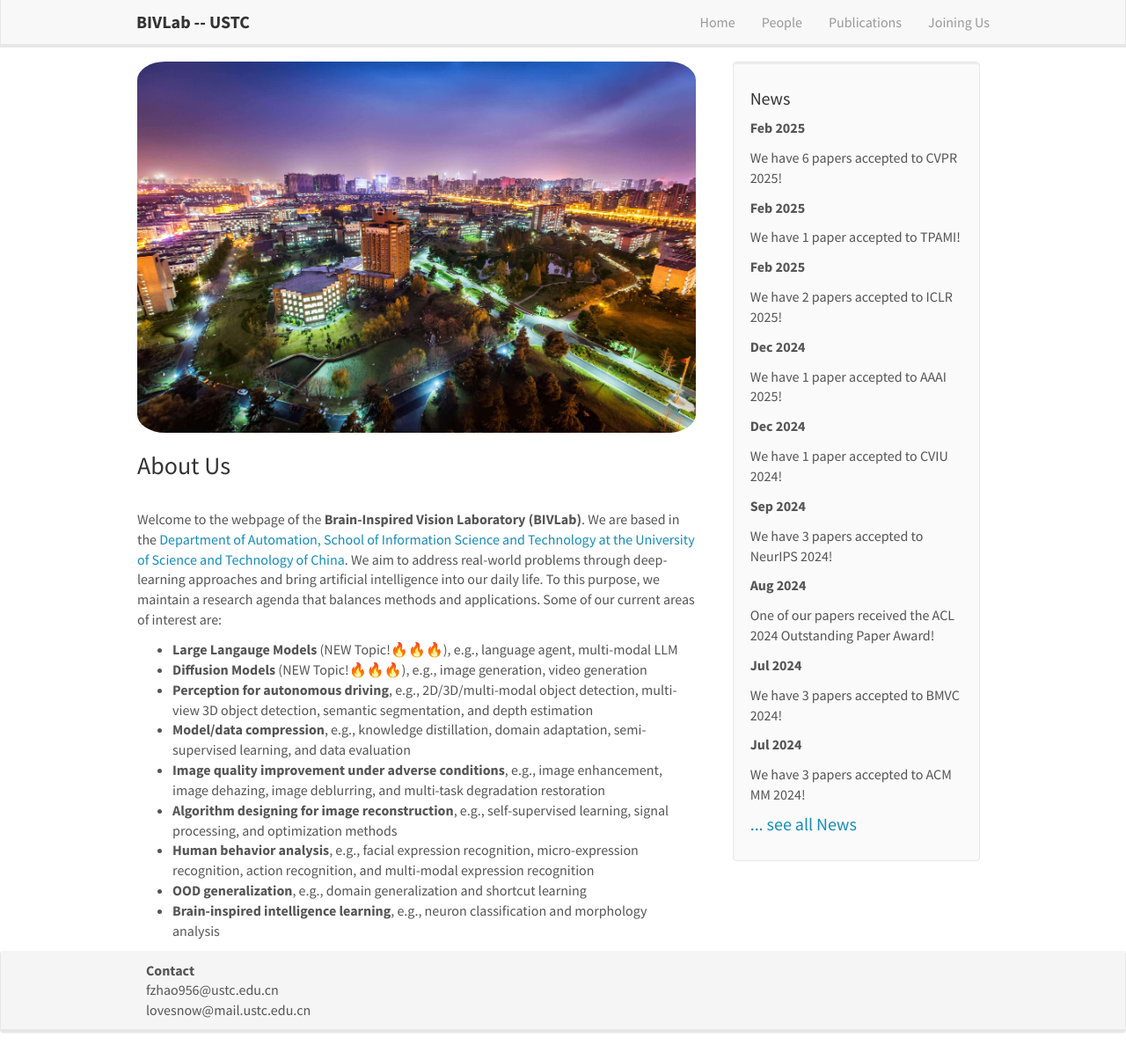
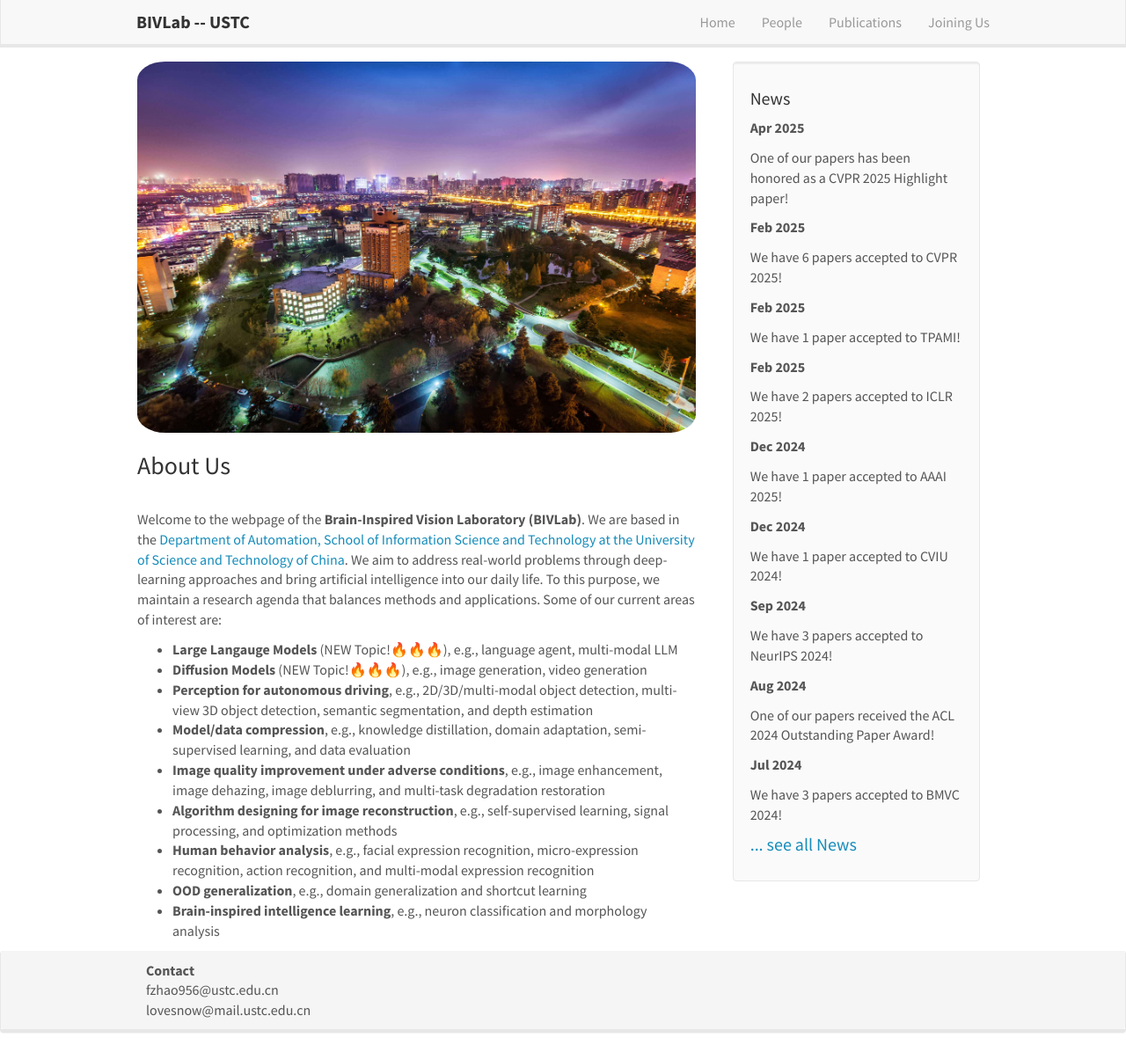
Before and after one commit to bivlab123/bivlab123.github.io, a Jekyll site: the page built from _pages/home.md, in a window 1280 px wide and 1196 px high. Shown: the whole window at 88% size. Built offline with Jekyll 4.4.1, drawn with Linux system fonts in a browser that asks for light colours; nearby versions of some CDN libraries.

Commit message:
Update news.yml

```diff
--- a/_data/news.yml
+++ b/_data/news.yml
@@ -1,3 +1,6 @@
+- date: Apr 2025
+  headline: "One of our papers has been honored as a CVPR 2025 Highlight paper!"
+
 - date: Feb 2025
   headline: "We have 6 papers accepted to CVPR 2025!"
 
```
